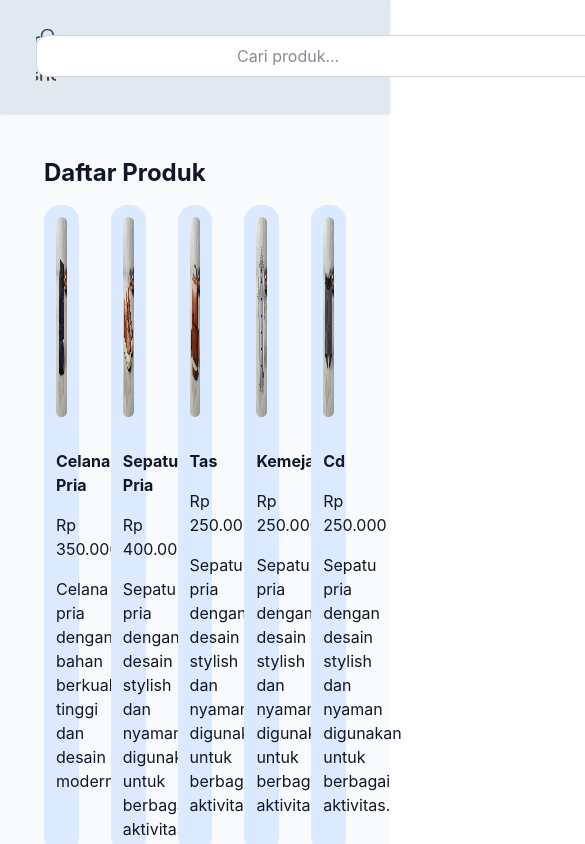
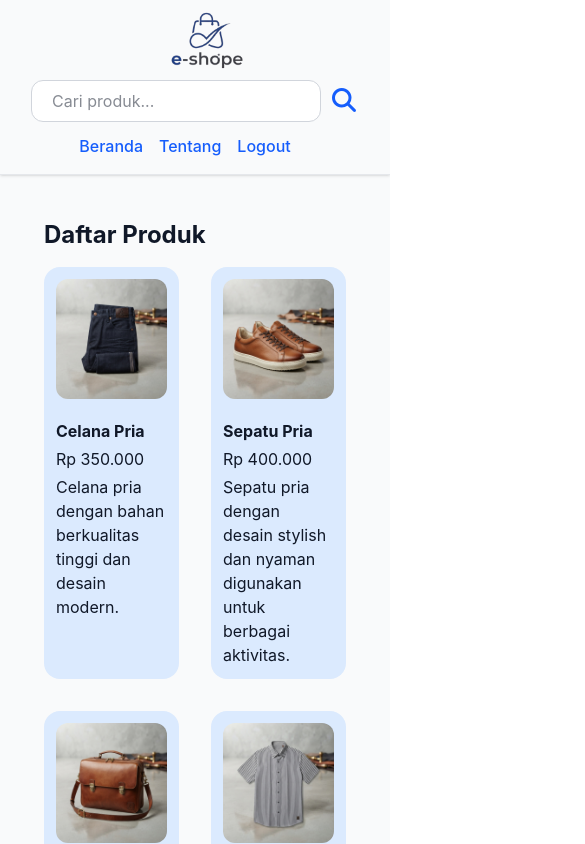
Before and after one commit to rianrimansyah/e-shop, a React (Vite) app: page /home in a window 390 px wide. Shown: the top 844 px of the page, 585 px wide, since content can reach past the window. Built offline with nearby package versions, Linux system fonts and the light colour scheme.

Commit message:
menambahkan responsiv di navbar dan produk

```diff
--- a/src/App.jsx
+++ b/src/App.jsx
@@ -1,10 +1,10 @@
-import logo from './assets/logo.png'
+import logo from "./assets/logo.png";
 import { Outlet, Link } from "react-router-dom";
 
 export default function App() {
   return (
     <div className="min-h-screen bg-gray-50 text-gray-900">
-      <nav className="flex justify-between p-4 border-b border-gray-200 bg-slate-200 shadow-sm">
+      <nav className="flex flex-col items-center border-b border-gray-200 shadow-sm pb-4 lg:flex-row lg:justify-between">
         <Link to="/home">
           <img
             src={logo}
@@ -13,11 +13,17 @@ export default function App() {
           />
         </Link>
         <div className="flex items-center gap-2">
-          <input type="text" placeholder="Cari produk..." className="border border-gray-300 bg-white rounded-xl px-50 py-2 focus:outline-none focus:ring-2 focus:ring-blue-500 w-80%" />
-          <button><i class="fa-solid fa-magnifying-glass text-blue-600 text-2xl cursor-pointer hover:text-blue-800"></i></button>
+          <input
+            type="text"
+            placeholder="Cari produk..."
+            className="border border-gray-300 bg-white rounded-xl px-5 py-2 focus:outline-none focus:ring-2 focus:ring-blue-500 w-80% lg:px-50"
+          />
+          <button>
+            <i class="fa-solid fa-magnifying-glass text-blue-600 text-2xl cursor-pointer hover:text-blue-800"></i>
+          </button>
         </div>
 
-        <div className="flex items-center gap-4 mr-5">
+        <div className="flex items-center gap-4 mr-5 mt-3">
           <Link
             to="/home"
             className="font-medium text-blue-600 hover:text-blue-800"
@@ -31,9 +37,11 @@ export default function App() {
             Tentang
           </Link>
           <Link
-          to="/login"
-          className="font-medium text-blue-600 hover:text-blue-800"
-          >Logout</Link>
+            to="/login"
+            className="font-medium text-blue-600 hover:text-blue-800"
+          >
+            Logout
+          </Link>
         </div>
       </nav>
 
--- a/src/pages/CardProduks.jsx
+++ b/src/pages/CardProduks.jsx
@@ -1,14 +1,14 @@
-export default function CardProduks({item}) {
+export default function CardProduks({ item }) {
   return (
-        <div className="bg-blue-100 p-3 rounded-2xl flex flex-col gap-4 cursor-pointer transition-transform duration-300 hover:scale-110">
+    <div className="bg-blue-100 p-3 rounded-2xl flex flex-col gap-1 cursor-pointer transition-transform duration-300 hover:scale-110">
       <img
         src={item.gambar}
         alt={item.nama}
-            className="w-50 h-50 rounded-xl"
+        className="w-30 h-30 rounded-xl lg:w-50 lg:h-50"
       />
       <h2 className="mt-4 font-bold">{item.nama}</h2>
-            <p>Rp {item.harga.toLocaleString('id-ID')}</p>
+      <p>Rp {item.harga.toLocaleString("id-ID")}</p>
       <p>{item.deskripsi}</p>
     </div>
-    )
+  );
 }
--- a/src/pages/Home.jsx
+++ b/src/pages/Home.jsx
@@ -7,7 +7,7 @@ export default function Home() {
       <h1 className="text-2xl font-bold mb-4">Daftar Produk</h1>
 
       {/* Bungkus dengan grid, lalu looping data pakai .map() */}
-      <div className="grid grid-cols-5 gap-8">
+      <div className="grid grid-cols-2 lg:grid-cols-5 gap-8">
         {produks.map((item) => (
           <CardProduks key={item.id} item={item} />
         ))}
```
Lines whose indentation alone changed are shown as unchanged.
